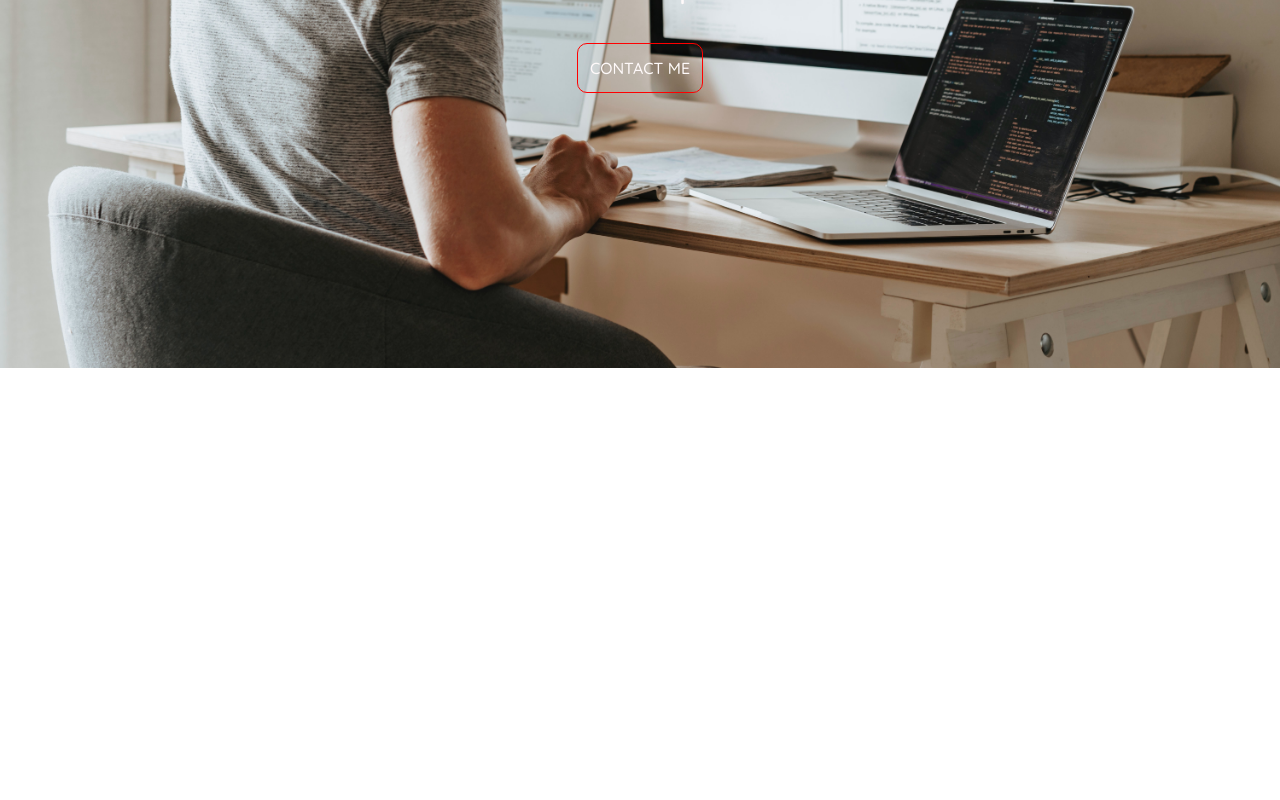
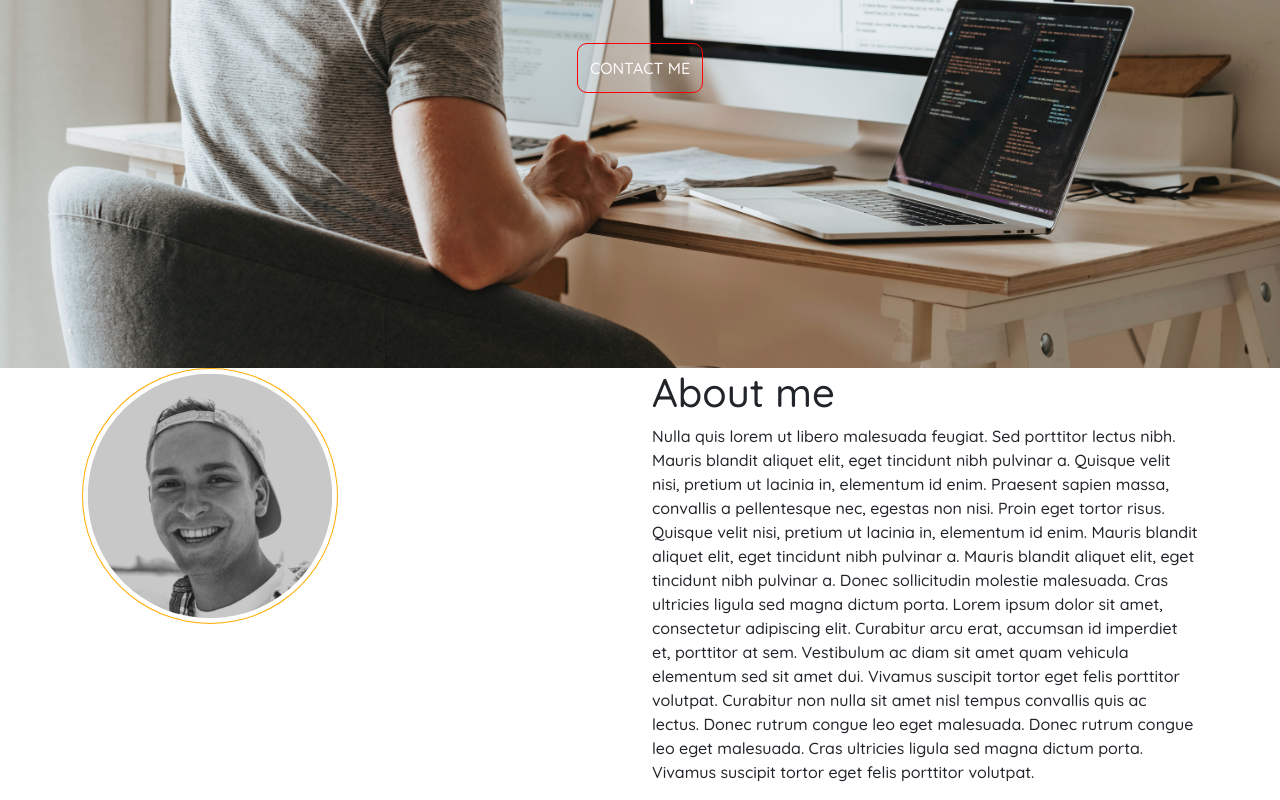
Before and after one commit to maxalsol/final_project_spiced, a React (Create React App) app: page / in a window 1280 px wide. Shown: the part 448-1248 px from the top of the page. Before the commit the page ends 816 px from the top, so only its background shows below. Built offline with nearby package versions, Linux system fonts and the light colour scheme.

Commit message:
Header component start & first styling

```diff
--- a/src/App.css
+++ b/src/App.css
@@ -3,7 +3,7 @@
 
 /** BODY **/
 body {
-    font-family: "Quicksand", sans-serif;
+    font-family: "Quicksand", sans-serif !important;
 }
 
 /** PARTICLES **/
@@ -71,7 +71,6 @@ nav ul li {
     bottom: 0;
     display: flex;
     flex-direction: column;
-    font-family: "Quicksand", sans-serif;
     justify-content: center;
     left: 0;
     position: absolute;
@@ -100,3 +99,11 @@ nav ul li {
     text-transform: uppercase;
     z-index: 2;
 }
+
+/** ABOUT **/
+.me-img {
+    border: 1px solid #ffac00;
+    border-radius: 50%;
+    padding: 0.3rem;
+    width: 16rem;
+}
--- a/src/App.js
+++ b/src/App.js
@@ -3,6 +3,7 @@ import "bootstrap/dist/css/bootstrap.min.css";
 import Particles from "react-tsparticles";
 import Navbar from "./components/Navbar";
 import Header from "./components/Header";
+import About from "./components/About";
 
 function App() {
     return (
@@ -89,6 +90,7 @@ function App() {
             />
             <Navbar />
             <Header />
+            <About />
         </>
     );
 }
--- /dev/null
+++ b/src/components/About.js
@@ -0,0 +1,43 @@
+import React from "react";
+import Author from "../me.jpg";
+
+function About() {
+    return (
+        <div className="container" py-5>
+            <div className="row">
+                <div className="col-lg-6 col-xm-12">
+                    <div className="photo-wrapp">
+                        <img className="me-img" src={Author} alt="me"></img>
+                    </div>
+                </div>
+                <div className="col-lg-6 col-xm-12">
+                    <h1> About me</h1>
+                    <p>
+                        Nulla quis lorem ut libero malesuada feugiat. Sed
+                        porttitor lectus nibh. Mauris blandit aliquet elit, eget
+                        tincidunt nibh pulvinar a. Quisque velit nisi, pretium
+                        ut lacinia in, elementum id enim. Praesent sapien massa,
+                        convallis a pellentesque nec, egestas non nisi. Proin
+                        eget tortor risus. Quisque velit nisi, pretium ut
+                        lacinia in, elementum id enim. Mauris blandit aliquet
+                        elit, eget tincidunt nibh pulvinar a. Mauris blandit
+                        aliquet elit, eget tincidunt nibh pulvinar a. Donec
+                        sollicitudin molestie malesuada. Cras ultricies ligula
+                        sed magna dictum porta. Lorem ipsum dolor sit amet,
+                        consectetur adipiscing elit. Curabitur arcu erat,
+                        accumsan id imperdiet et, porttitor at sem. Vestibulum
+                        ac diam sit amet quam vehicula elementum sed sit amet
+                        dui. Vivamus suscipit tortor eget felis porttitor
+                        volutpat. Curabitur non nulla sit amet nisl tempus
+                        convallis quis ac lectus. Donec rutrum congue leo eget
+                        malesuada. Donec rutrum congue leo eget malesuada. Cras
+                        ultricies ligula sed magna dictum porta. Vivamus
+                        suscipit tortor eget felis porttitor volutpat.
+                    </p>
+                </div>
+            </div>
+        </div>
+    );
+}
+
+export default About;
```
Also changed, not shown: src/me.jpg (added).
